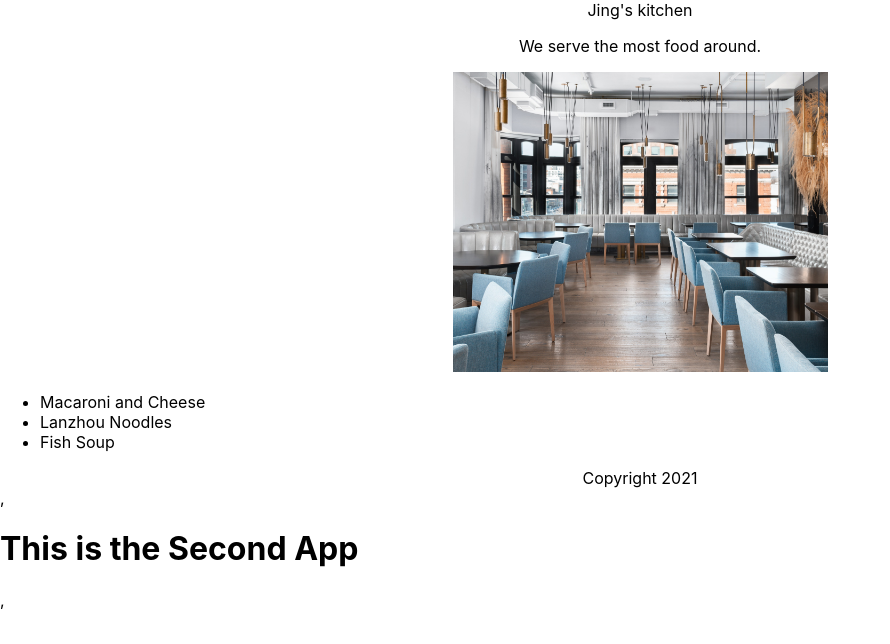
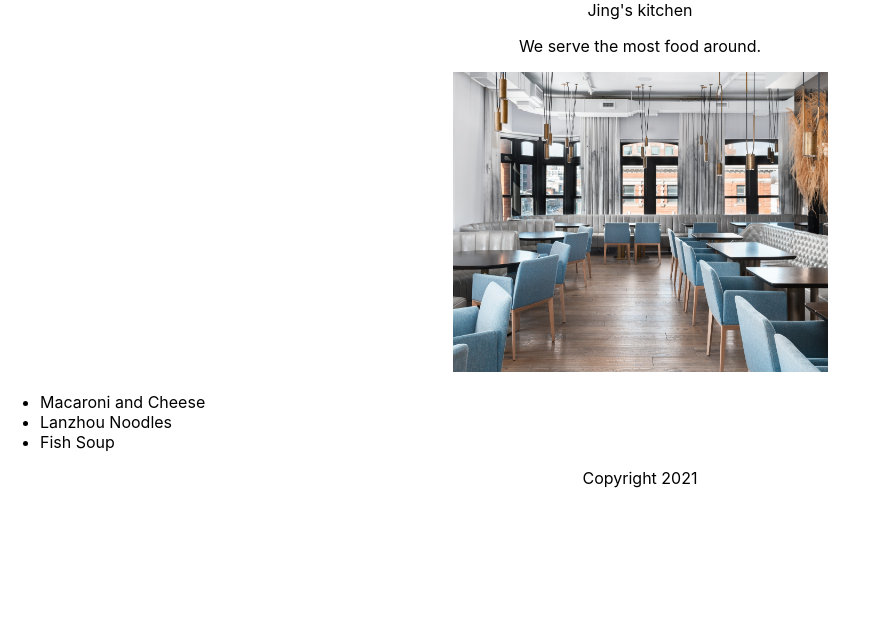
Before and after one commit to luoshuitaotao/learnReactFromWorkday, a React (Create React App) app: page / in a window 1280 px wide. Shown: the top 644 px of the page, without its empty margins (0-890 px from the left). Built offline with nearby package versions, Linux system fonts and the light colour scheme.

Commit message:
learn hook

```diff
--- a/src/App.js
+++ b/src/App.js
@@ -11,6 +11,7 @@ function App() {
 
     </div>
   );}
+
   function Header(props){
     return(
       <div>{ props.name} kitchen</div>
@@ -30,12 +31,14 @@ function App() {
       </section>
     )
   };
+
   function Footer(props){
     return(
       <div>Copyright {props.year }</div>
     )
 
   };
+
   const dishes =[
     "Macaroni and Cheese",
     "Lanzhou Noodles",
--- a/src/index.js
+++ b/src/index.js
@@ -3,15 +3,7 @@ import ReactDOM from 'react-dom';
 import './index.css';
 import App from './App';
 
-function AppTwo(){
-  return <h1>This is the Second App</h1>;
-}
-
 ReactDOM.render(
-  <React.Fragment>
-    <App />,
-    <AppTwo />,
-  </React.Fragment>,
-  document.getElementById('root')
+    <App />,document.getElementById('root')
 
 );
```
